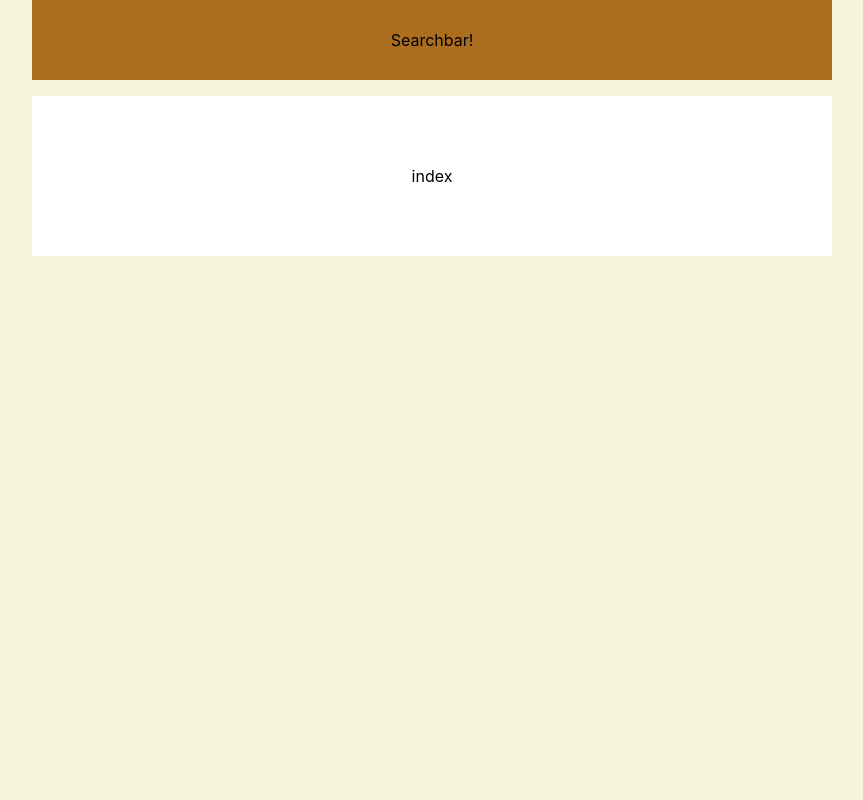
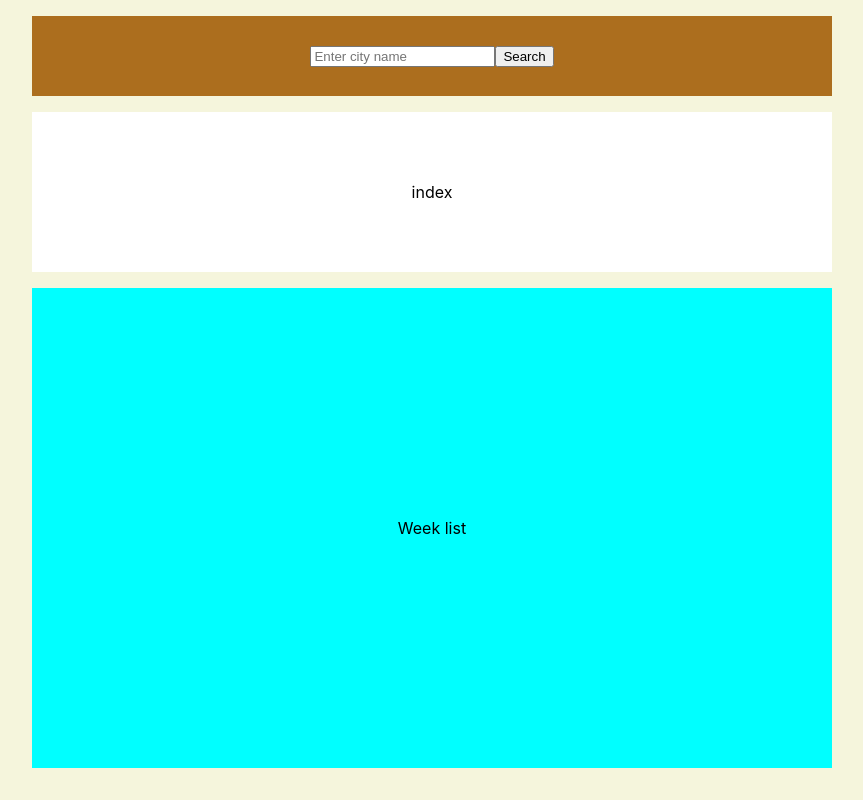
Before and after one commit to wisepanda/383weatherApp, a React (Create React App) app: page / in a window 1280 px wide. Shown: the whole page, without its empty margins (208-1071 px from the left). Built offline with nearby package versions, Linux system fonts and the light colour scheme.

Commit message:
basic layout done

```diff
--- a/src/components/App/App.css
+++ b/src/components/App/App.css
@@ -1,4 +1,4 @@
 .App {
-  max-width: 800px;
-  margin: auto;
+	max-width: 800px;
+	margin: auto;
 }
--- a/src/components/App/App.js
+++ b/src/components/App/App.js
@@ -1,13 +1,15 @@
-import './App.css';
+import "./App.css";
 //Components
-import Card from '../Card';
-import SearchBar from '../SearchBar';
+import Card from "../Card";
+import SearchBar from "../SearchBar";
+import WeekList from "../WeekList";
 
 function App() {
 	return (
 		<div className="App">
 			<SearchBar />
 			<Card />
+			<WeekList />
 		</div>
 	);
 }
--- a/src/components/SearchBar/index.js
+++ b/src/components/SearchBar/index.js
@@ -1,7 +1,12 @@
-import './searchbar.css';
+import "./searchbar.css";
 
 const SearchBar = () => {
-  return <div className="searchbar">Searchbar!</div>;
+	return (
+		<div className="searchbar">
+			<input type="text" placeholder="Enter city name" />
+			<button>Search</button>
+		</div>
+	);
 };
 
 export default SearchBar;
--- a/src/components/SearchBar/searchbar.css
+++ b/src/components/SearchBar/searchbar.css
@@ -1,8 +1,9 @@
 .searchbar {
-  height: 10vh;
-  background-color: rgb(172, 110, 30);
-  display: flex;
-  flex-direction: column;
-  align-items: center;
-  justify-content: center;
+	height: 10vh;
+	background-color: rgb(172, 110, 30);
+	display: flex;
+	flex-direction: row;
+	align-items: center;
+	justify-content: center;
+	margin-top: 2vh;
 }
--- /dev/null
+++ b/src/components/WeekList/index.js
@@ -0,0 +1,5 @@
+import "./weeklist.css";
+
+export default function WeekList() {
+	return <div className="weeklist">Week list</div>;
+}
--- /dev/null
+++ b/src/components/WeekList/weeklist.css
@@ -0,0 +1,9 @@
+.weeklist {
+	background-color: aqua;
+	height: 60vh;
+	width: 100%;
+	display: flex;
+	flex-direction: column;
+	align-items: center;
+	justify-content: center;
+}
```
Also changed, not shown: src/plan.md (added, +18 -0 lines). Lines whose indentation alone changed are shown as unchanged.
